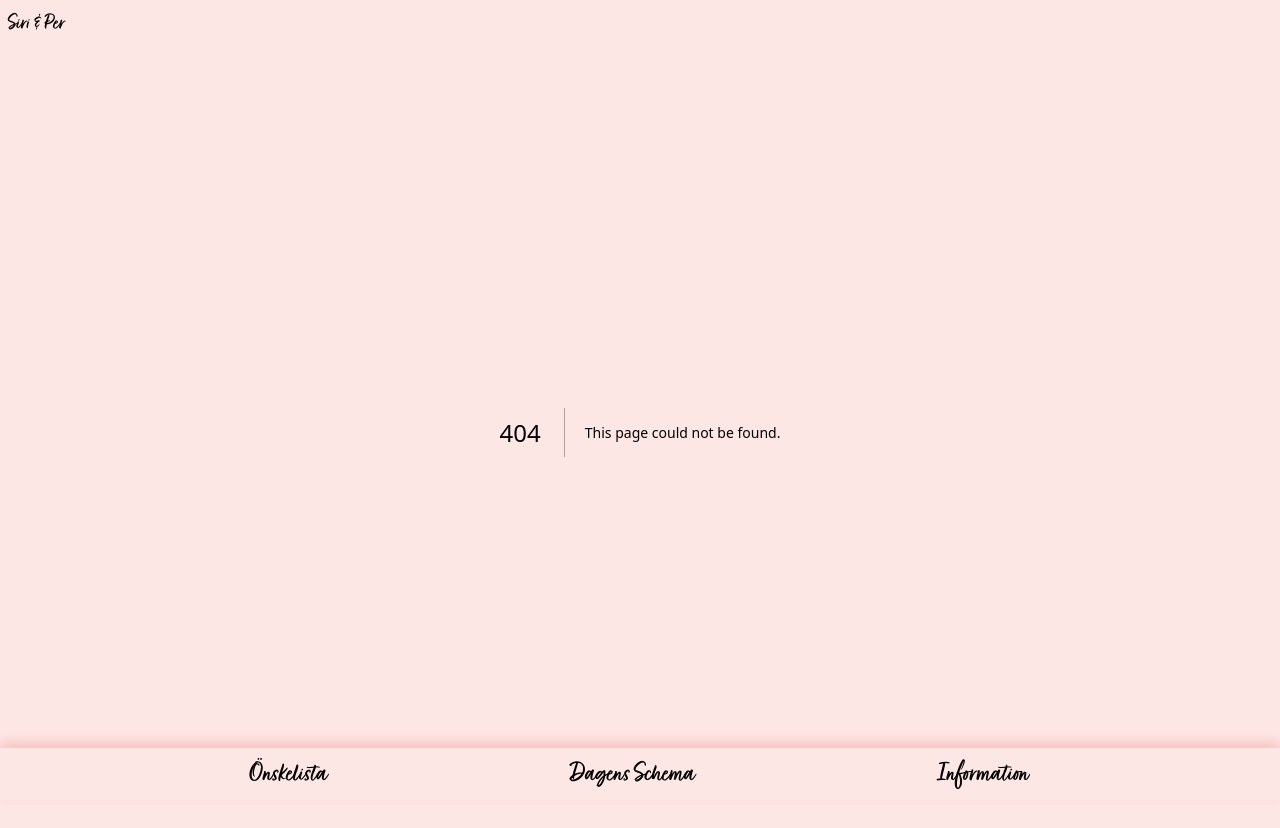
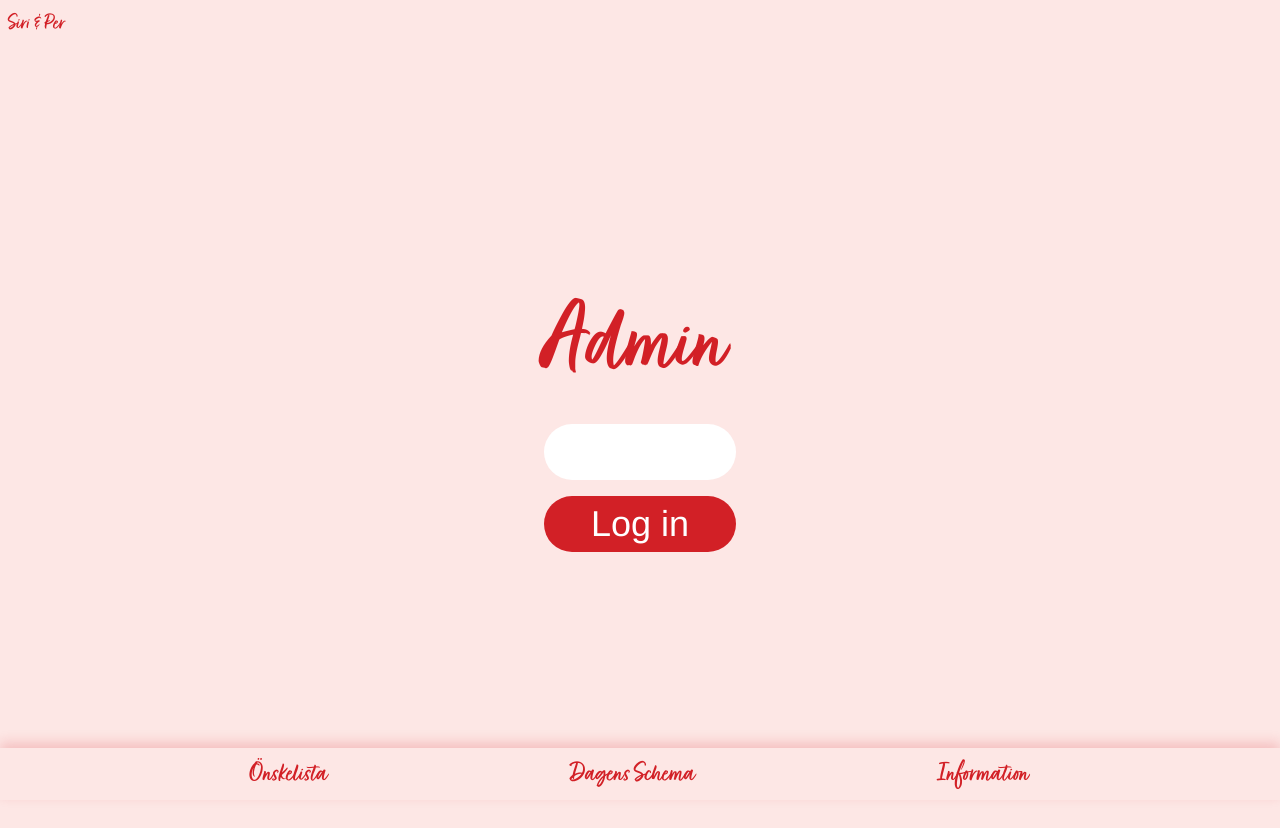
Before and after one commit to sirisayshello/perochsiri, a Next.js app: page /bo in a window 1280 px wide. Before the commit this address had no page. Shown: the top 828 px of the page. After the commit the page ends 800 px from the top, so only its background shows below. Built offline with nearby package versions, Linux system fonts and the light colour scheme.

Commit message:
admin login

```diff
--- /dev/null
+++ b/src/app/bo/page.tsx
@@ -0,0 +1,66 @@
+"use client";
+
+import { FormEventHandler, useState } from "react";
+import { useIsAdmin } from "../hooks/useIsAdmin";
+
+const SUPER_SECRET_PASSWORD = "mummaochbo";
+
+export default function Admin() {
+  const [error, setError] = useState("");
+  const isAdmin = useIsAdmin();
+
+  const loginAdmin = () => {
+    const now = new Date();
+    const time = now.getTime();
+    const expireTime = time + 1000 * 60 * 60 * 24 * 365; // one year
+    now.setTime(expireTime);
+    document.cookie = `admin=bomumma;path=/;expires=${now.toUTCString()}`;
+
+    window.location.reload();
+  };
+
+  const handleSubmit: FormEventHandler<HTMLFormElement> = (e) => {
+    e.preventDefault();
+
+    const formData = new FormData(e.target as HTMLFormElement);
+
+    const password = formData.get("password");
+
+    if (password === SUPER_SECRET_PASSWORD) {
+      loginAdmin();
+      setError("");
+    } else {
+      setError("Fel lösenord");
+    }
+  };
+  return (
+    <div className="flex flex-col items-center pt-20 justify-center h-full">
+      <form onSubmit={handleSubmit}>
+        <h1 className="font-fave text-[clamp(4rem,2.404rem+5.106vw,7rem)]">
+          Admin
+        </h1>
+        <div className="w-48 flex flex-col items-center">
+          {error && <p className="text-red-500">{error}</p>}
+          {!isAdmin ? (
+            <div>
+              <input
+                className="rounded-full w-48 p-2 px-6 text-4xl"
+                type="password"
+                name="password"
+                id="password"
+              />
+              <button
+                type="submit"
+                className="rounded-full bg-accent w-full text-white p-2 px-6 mt-4 text-4xl flex justify-center"
+              >
+                Log in
+              </button>
+            </div>
+          ) : (
+            <p className="text-4xl">Logged in</p>
+          )}
+        </div>
+      </form>
+    </div>
+  );
+}
--- /dev/null
+++ b/src/app/hooks/useIsAdmin.ts
@@ -0,0 +1,5 @@
+export const useIsAdmin = () => {
+  console.log("useIsAdmin", document.cookie);
+
+  return document.cookie.includes("admin=bomumma");
+};
```
